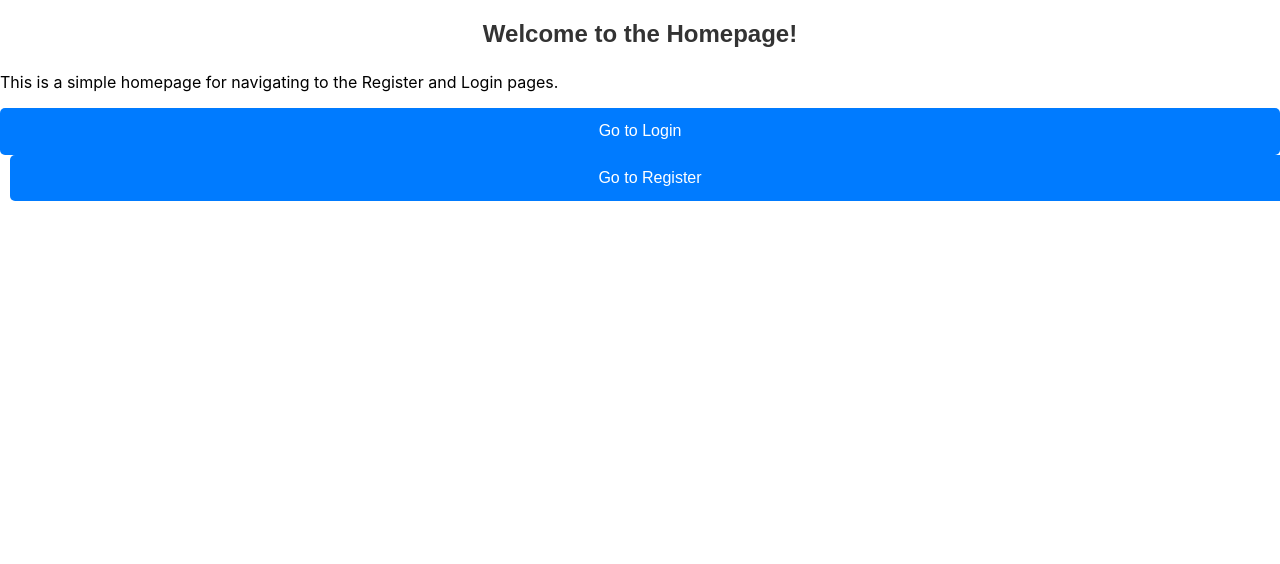
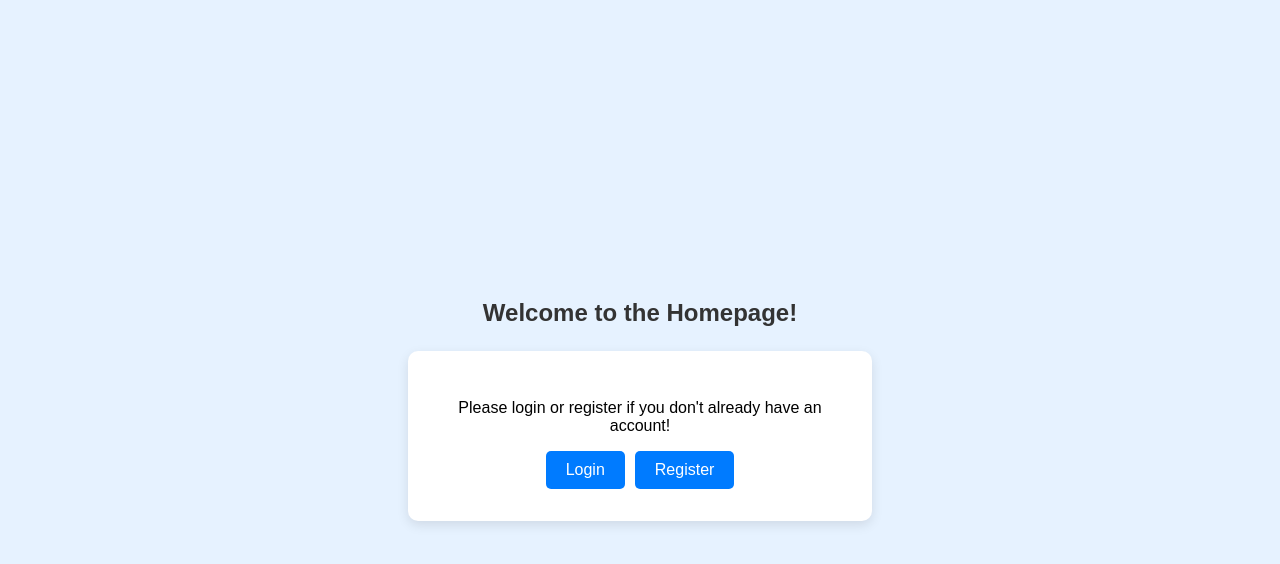
Before and after one commit to MarcoMeyer1/apds-part-2, a React (Create React App) app in the folder client/: page / in a window 1280 px wide. Shown: the top 564 px of the page. Built offline with nearby package versions, Linux system fonts and the light colour scheme.

Commit message:
Minor UI tweaks

```diff
--- a/client/src/App.css
+++ b/client/src/App.css
@@ -1,38 +1,46 @@
-.App {
-  text-align: center;
+body {
+  background-color: #e6f2ff;
+  margin: 0;
+  font-family: Arial, sans-serif;
 }
 
-.App-logo {
-  height: 40vmin;
-  pointer-events: none;
-}
-
-@media (prefers-reduced-motion: no-preference) {
-  .App-logo {
-    animation: App-logo-spin infinite 20s linear;
-  }
-}
-
-.App-header {
-  background-color: #282c34;
-  min-height: 100vh;
+.home-container {
   display: flex;
   flex-direction: column;
   align-items: center;
   justify-content: center;
-  font-size: calc(10px + 2vmin);
-  color: white;
+  min-height: 100vh;
 }
 
-.App-link {
-  color: #61dafb;
+.home-form {
+  background-color: #fff; /* Make form stand out */
+  padding: 2rem;
+  border-radius: 10px;
+  box-shadow: 0 4px 12px rgba(0, 0, 0, 0.1); /* Give it a subtle shadow */
+  width: 100%;
+  max-width: 400px;
+  text-align: center;
 }
 
-@keyframes App-logo-spin {
-  from {
-    transform: rotate(0deg);
-  }
-  to {
-    transform: rotate(360deg);
-  }
+.home-buttons {
+  display: flex;
+  justify-content: center;
+  gap: 10px;
+  width: 100%;
 }
+
+.home-buttons button {
+  flex: 1;
+  padding: 10px 20px;
+  font-size: 16px;
+  border: none;
+  background-color: #007bff;
+  color: white;
+  cursor: pointer;
+  border-radius: 5px;
+  transition: background-color 0.3s;
+}
+
+.home-buttons button:hover {
+  background-color: #45a049;
+}
--- a/client/src/App.js
+++ b/client/src/App.js
@@ -2,19 +2,23 @@ import React from 'react';
 import { BrowserRouter as Router, Route, Routes, Link } from 'react-router-dom';
 import Login from './pages/Login';
 import Register from './pages/Register';
+import './App.css';
 
 function Home() {
     return (
-        <div>
+        <div className="home-container">
             <h2>Welcome to the Homepage!</h2>
-            <p>This is a simple homepage for navigating to the Register and Login pages.</p>
-            <div>
-                <Link to="/login">
-                    <button>Go to Login</button>
-                </Link>
-                <Link to="/register" style={{ marginLeft: '10px' }}>
-                    <button>Go to Register</button>
-                </Link>
+
+            <div className="home-form">
+            <p>Please login or register if you don't already have an account!</p>
+                <div className="home-buttons">
+                    <Link to="/login">
+                        <button>Login</button>
+                    </Link>
+                    <Link to="/register">
+                        <button>Register</button>
+                    </Link>
+                </div>
             </div>
         </div>
     );
--- a/client/src/pages/Register.css
+++ b/client/src/pages/Register.css
@@ -1,9 +1,10 @@
+
 .register-container {
   display: flex;
   justify-content: center;
   align-items: center;
   height: 100vh;
-  background: #f0f2f5;
+  background: #e6f2ff;
 }
 
 .register-form {
@@ -64,5 +65,5 @@ button {
 }
 
 button:hover {
-  background-color: #0056b3;
+  background-color: #45a049;
 }
```
